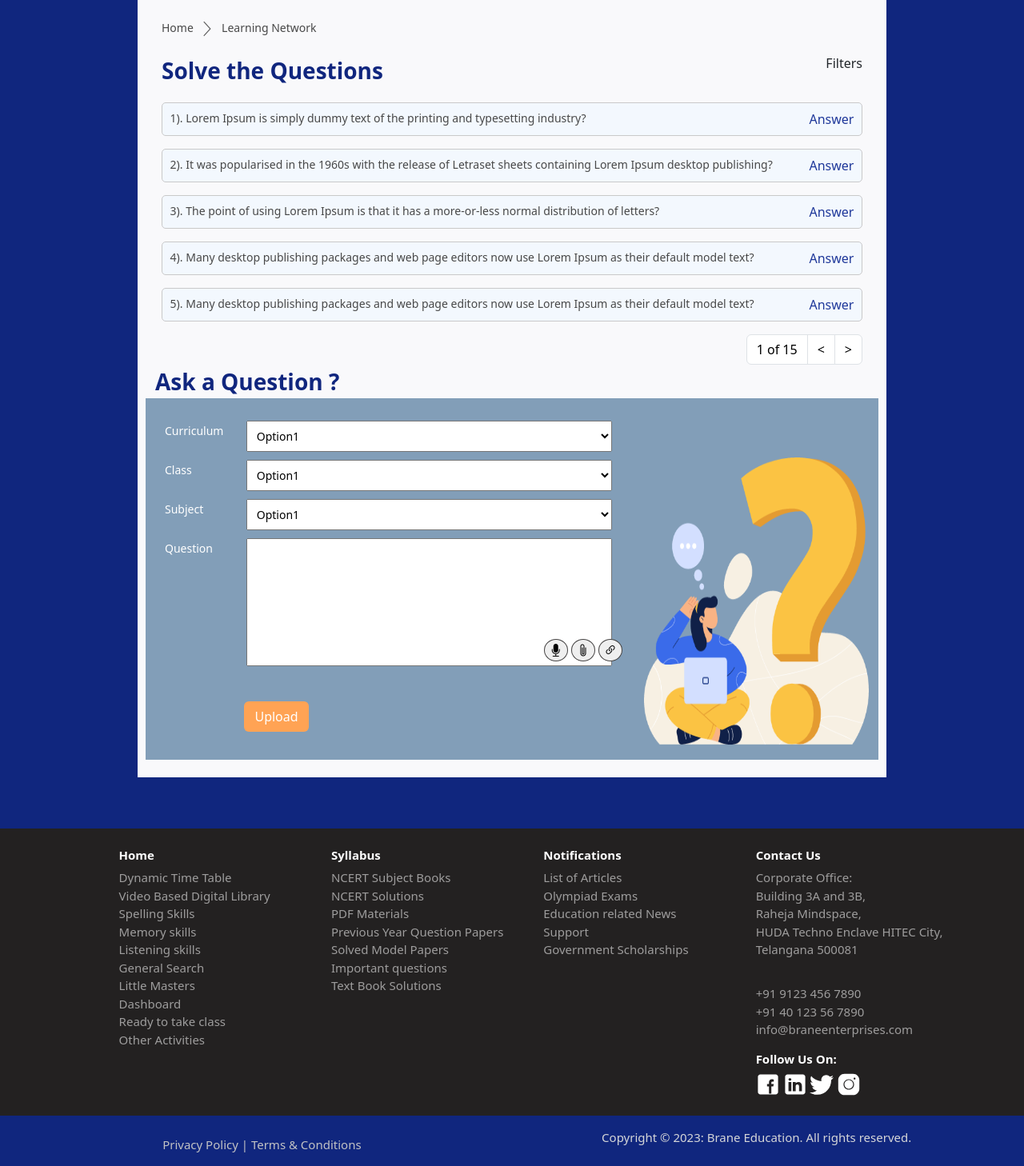
After one commit to Sairam-04/Brane-ED-Tech---Django, a Django app: page /learningNetwork in a window 1280 px wide. The commit adds this page. Shown: the part 571-2029 px from the top of the page at 80% size. Run offline with Django 4.2, Linux system fonts and the light colour scheme.

Commit message:
Add: Dev branch

```diff
--- /dev/null
+++ b/base/templates/base/LearningNetwork.html
@@ -0,0 +1,191 @@
+{% extends "base/Main_template.html" %}
+{% block content %}
+{% load static %}
+
+<div class="container-fluid takeclass-bg-color">
+    <div class="row main-container">
+        <div class="col-9 mx-auto ml-1.5 mr-1.5">
+            <div class="take-a-class-container">
+                <div class="class-video">
+                    <video class="main-video" src="{% static '/videos/learningnw-video-1.mp4' %}" autoplay muted></video>
+                </div>
+                <div class="learningnw-badge">
+                    Home
+                    <svg aria-hidden="true" focusable="false" viewBox="0 0 48 48" role="img"
+                        aria-labelledby="ChevronRight3e39c339-1bed-4be8-ff4b-16c5b5cff856 ChevronRight3e39c339-1bed-4be8-ff4b-16c5b5cff856Desc"
+                        xmlns="http://www.w3.org/2000/svg" style="fill: #5d5d5d; height: 30px; width: 28px">
+                        <polygon
+                            transform="translate(23.999500, 24.000000) scale(-1, 1) translate(-23.999500, -24.000000)"
+                            points="16 24 30.585 40 31.999 38.586 18.828 24 31.999 9.415 30.585 8" role="presentation">
+                        </polygon>
+                    </svg>
+                    Learning Network
+                </div>
+
+                <div id="questions-content">
+                    <div>Solve the Questions</div>
+                    <div id="filters">Filters</div>
+                </div>
+
+                <div>
+                    <ul class="col-12 questions-list">
+                        <li class="question-item">
+                            <div>
+                                1). Lorem Ipsum is simply dummy text of the printing and
+                                typesetting industry?
+                            </div>
+                            <div>
+                                <a href="#">Answer</a>
+                            </div>
+                        </li>
+                        <li class="question-item">
+                            <div>
+                                2). It was popularised in the 1960s with the release of Letraset
+                                sheets containing Lorem Ipsum desktop publishing?
+                            </div>
+                            <div>
+                                <a href="#">Answer</a>
+                            </div>
+                        </li>
+                        <li class="question-item">
+                            <div>
+                                3). The point of using Lorem Ipsum is that it has a more-or-less
+                                normal distribution of letters?
+                            </div>
+                            <div>
+                                <a href="#">Answer</a>
+                            </div>
+                        </li>
+                        <li class="question-item">
+                            <div>
+                                4). Many desktop publishing packages and web page editors now
+                                use Lorem Ipsum as their default model text?
+                            </div>
+                            <div>
+                                <a href="#">Answer</a>
+                            </div>
+                        </li>
+                        <li class="question-item">
+                            <div>
+                                5). Many desktop publishing packages and web page editors now
+                                use Lorem Ipsum as their default model text?
+                            </div>
+                            <div>
+                                <a href="#">Answer</a>
+                            </div>
+                        </li>
+                    </ul>
+                    <nav class="d-flex justify-content-end px-2">
+                        <ul class="pagination">
+                            <li class="page-item">
+                                <a class="page-link" href="#">1 of 15</a>
+                            </li>
+                            <li class="page-item">
+                                <a class="page-link" href="#" aria-label="Previous">
+                                    <span aria-hidden="true">
+                                        < </span>
+                                </a>
+                            </li>
+                            <li class="page-item">
+                                <a class="page-link" href="#" aria-label="Next">
+                                    <span aria-hidden="true"> > </span>
+                                </a>
+                            </li>
+                        </ul>
+                    </nav>
+                </div>
+
+                <div class="question-form-title">Ask a Question ?</div>
+                <div class="row question-form-main-div">
+                    <div class="col-md-8">
+                        <!-- Form goes here -->
+                        <div class="question-form-div">
+                            <div class="question-form">
+                                <form action="" method="post">
+                                    <!-- Form content -->
+                                    <div>
+                                        <ul class="list-unstyled">
+                                            <li class="row lnw-question-inputs">
+                                                <div class="col-2">
+                                                    <label for="Curriculum">Curriculum</label>
+                                                </div>
+                                                <div class="col-10">
+                                                    <select id="Curriculum" name="Curriculum">
+                                                        <option value="Option1">Option1</option>
+                                                        <option value="Option2">Option2</option>
+                                                        <option value="Option3">Option3</option>
+                                                    </select>
+                                                </div>
+                                            </li>
+                                            <li class="row lnw-question-inputs">
+                                                <div class="col-2">
+                                                    <label for="Class">Class</label>
+                                                </div>
+                                                <div class="col-10">
+                                                    <select id="Class" name="Class">
+                                                        <option value="Option1">Option1</option>
+                                                        <option value="Option2">Option2</option>
+                                                        <option value="Option3">Option3</option>
+                                                    </select>
+                                                </div>
+                                            </li>
+                                            <li class="row lnw-question-inputs">
+                                                <div class="col-2">
+                                                    <label for="Subject">Subject</label>
+                                                </div>
+                                                <div class="col-10">
+                                                    <select id="Subject" name="Subject">
+                                                        <option value="Option1">Option1</option>
+                                                        <option value="Option2">Option2</option>
+                                                        <option value="Option3">Option3</option>
+                                                    </select>
+                                                </div>
+                                            </li>
+                                            <li class="row lnw-question-inputs">
+                                                <div class="col-2">
+                                                    <label for="question">Question</label>
+                                                </div>
+                                                <div class="col-10">
+                                                    <textarea name="question" id="question"></textarea>
+
+                                                    <button class="btn-secondary icon-user"><i
+                                                            class="bi bi-mic-fill"></i></i></button>
+                                                    <button class="btn-secondary icon-user"><i
+                                                            class="bi bi-paperclip"></i></button>
+                                                    <button class="btn-secondary icon-user"><i
+                                                            class="bi bi-link-45deg"></i></button>
+
+                                                </div>
+                                            </li>
+                                            <li id="question-form-button">
+                                                <button type="submit" class="btn assessment-btn" data-toggle="modal"
+                                                    data-target="#myModal">Upload</button>
+                                            </li>
+                                        </ul>
+                                    </div>
+                                </form>
+                            </div>
+                        </div>
+                    </div>
+                    <div class="col-md-4 question-form-img-div">
+                        <!-- Image goes here -->
+                        <img id="question-form-img" src="{% static '/images/question-from-img2.png' %}" alt="..."
+                            srcset="">
+                    </div>
+                </div>
+
+            </div>
+        </div>
+    </div>
+</div>
+
+<script>
+    const textarea = document.getElementById('question');
+
+    textarea.addEventListener('input', () => {
+        textarea.style.height = 'auto'; // Reset the height to auto
+        textarea.style.height = textarea.scrollHeight + 'px'; // Set the height based on content
+    });
+</script>
+
+{% endblock content %}
--- a/base/urls.py
+++ b/base/urls.py
@@ -9,6 +9,7 @@ urlpatterns = [
     path("takeaclassPage2/", views.TakeaClassPage2, name="takeaclassPage2"),
     path("takeaclassPage2/takeassessment", views.takeAssessment, name="takeAssessment"),
     # path("takeassessment/generate_certificate/", views.generate_certificate, name="generate_certificate"),
+    path("learningNetwork", views.learningNetwork, name="learningNetwork"),
     path("takeassessment/", views.takeTest, name="takeTest"),
     path("dashboard/", views.Dashboard, name="Dashboard"),
     path("landingPage/", views.landingPage, name="landingPage"),
--- a/base/views.py
+++ b/base/views.py
@@ -95,6 +95,8 @@ def Dashboard(request):
 def OtherActivities(request):
     return render(request, "base/otheractivities.html")
 
+def learningNetwork(request):
+    return render(request, "base/learningNetwork.html", {})
 
 def logoutUser(request):
     logout(request)
--- a/static/css/style2.css
+++ b/static/css/style2.css
@@ -1,5 +1,6 @@
 /* Styling for Assessments Page */
 @import url('https://fonts.googleapis.com/css2?family=Inter&display=swap');
+
 
 html{
     font-family: 'Inter', sans-serif;
@@ -533,3 +534,145 @@ footer{
   background-color: #ff9234;
   color: #ffffff;
 }
+
+/* Learning Network Styling */
+
+.learning-nw-bg-div {
+  background: url("../images/learningnwbg.png");
+  background-repeat: no-repeat;
+  background-size: cover;
+  width: 100%;
+  height: 60vh;
+  color: #FFFFFF;
+}
+
+.learningnw-badge{
+  padding: 1rem 0.5rem;
+  font-size: 14px;
+  color: #484848;
+}
+
+#questions-content{
+  display: flex;
+  justify-content: space-between;
+  padding: 0 0.5rem .2rem 0.5rem;
+}
+
+#questions-content > div:first-child{
+  font-size: 28px;
+  color: #10267e;
+  font-weight: 700;
+}
+
+.questions-list{
+  padding: 0 0.5rem;
+}
+
+.question-item{
+  border: 1px solid #C9C9C9;
+  border-radius: 5px;
+  margin: 1rem 0;
+  padding: .5rem .6rem;
+  background-color: #F3F8FE;
+  color: #484848;
+  font-size: 14px;
+  display: flex;
+  justify-content: space-between;
+}
+
+.question-item > div:last-child a{
+  font-size: 16px;
+  color: #1F389A;
+  text-decoration: none;
+  font-weight: 500;
+}
+
+.page-link{
+  color: black;
+}
+
+.question-form-main-div {
+  background-color: #829EB8;
+  display: flex; /* Add flex display */
+  justify-content: space-between; /* Adjust the space between the columns */
+  align-items: flex-start; /* Align items to the top */
+  padding: 18px 0;
+}
+
+.lnw-question-inputs {
+  display: flex;
+  justify-content: flex-start;
+  font-size: 16px;
+  color: #ffffff;
+  margin: 10px 0;
+}
+
+.lnw-question-inputs > div:last-child {
+  padding: 0 1rem;
+}
+
+.lnw-question-inputs select {
+  width: 100%;
+  padding: 0.5rem;
+  font-size: 14px;
+}
+
+.question-form-title {
+  font-size: 28px;
+  color: #10267e;
+  font-weight: 700;
+}
+
+.lnw-question-inputs textarea {
+  height: 20vh; /* Set the desired fixed height */
+  min-height: 20vh;
+  max-height: 30vh;
+  overflow: auto;
+  padding-bottom: 10px; /* Adjust the padding value as needed */
+}
+
+textarea {
+  width: 100%;
+  resize: none;
+}
+
+.question-form-img-div {
+  padding-top: 56px;
+}
+
+#question-form-img {
+  width: 22vw;
+  height: 45vh;
+}
+
+#question-form-button{
+  text-align: left;
+  padding-left: 19%;
+}
+
+.icon-user{
+  position: relative;
+  top: -40px;
+  left: 372px;
+  border: 1px solid rgb(69, 67, 67);
+  border-radius: 50%;
+
+}
+
+.modal-body{
+  text-align: center;
+
+}
+
+.modalmessage{
+  padding-top: 30px;
+    font-size: 18px;
+}
+
+.modal-footer{
+  display: flex;
+  justify-content: center;
+  align-items: center;
+}
+
+/* Learning Network Styling */
```
Also changed, not shown: db.sqlite3, static/images/checkicon.png (added), static/images/learningnwbg.png (added), static/images/question-from-img2.png (added), static/images/questionform-bg.png (added), 2 other files.
